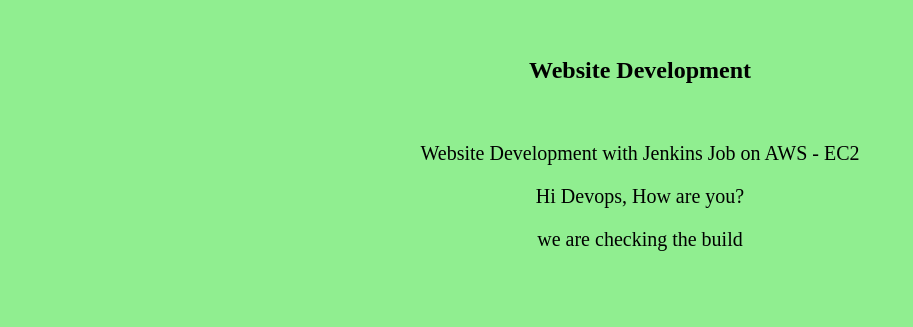
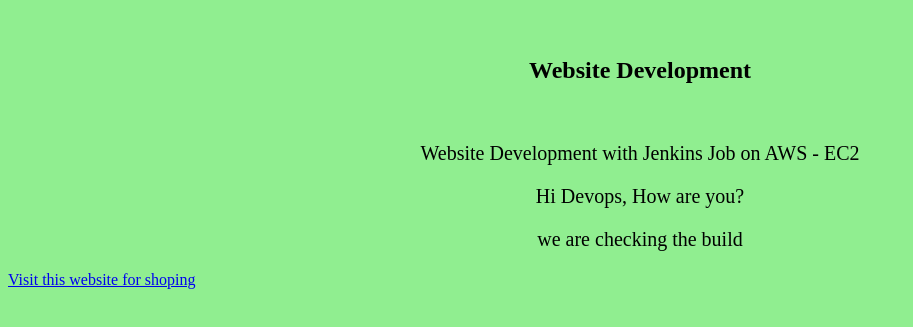
Before and after one commit to VaibhavDevops1/index_repo, a plain HTML site: page index.html in a window 1280 px wide. Shown: the part 61-388 px from the top of the page, without its empty margins (0-913 px from the left). Drawn offline with Linux system fonts and the light colour scheme.

Commit message:
new changes

```diff
--- a/index.html
+++ b/index.html
@@ -33,5 +33,7 @@ p{
    <p> Website Development with Jenkins Job on AWS - EC2</p>
    <p> Hi Devops, How are you? </p>
    <p> we are checking the build </p>
+
+   <a href = "https://www.amazon.com"> Visit this website for shoping </a>
 </body>
 </html>
```
